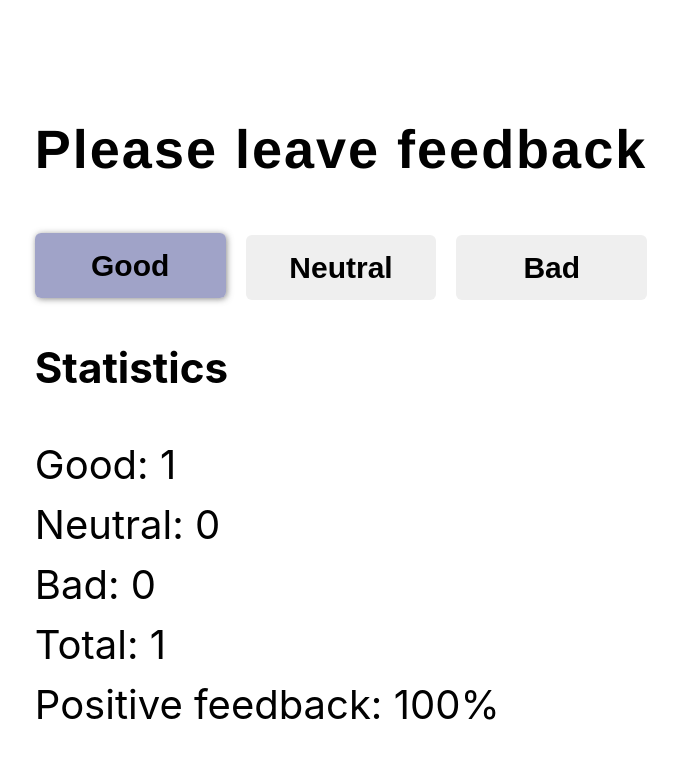
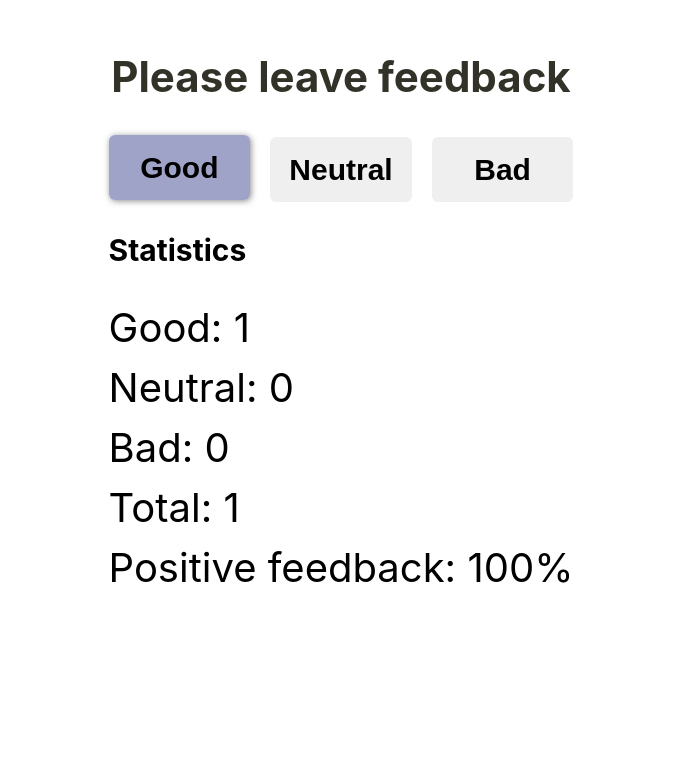
Before and after one commit to MaryShtayn/goit-react-hw-02-feedback, a React (Create React App) app: page / in a window 1280 px wide. Both pictures are taken after a click on the button "Good". Shown: the top 758 px of the page, without its empty margins (299-977 px from the left). Built offline with nearby package versions, Linux system fonts and the light colour scheme.

Commit message:
finished-fixed with styled-component

```diff
--- a/package.json
+++ b/package.json
@@ -10,6 +10,7 @@
     "react": "^18.1.0",
     "react-dom": "^18.1.0",
     "react-scripts": "5.0.1",
+    "styled-components": "^5.3.8",
     "web-vitals": "^2.1.3"
   },
   "scripts": {
--- a/src/components/App.jsx
+++ b/src/components/App.jsx
@@ -1,18 +1,62 @@
-import React, { Children } from 'react';
+import React, { Children, Component } from 'react';
 import { Section } from './Section/Section';
-export const App = () => {
-  return (
-    <div
-      style={{
-        height: '100vh',
-        display: 'flex',
-        justifyContent: 'center',
-        alignItems: 'center',
-        fontSize: 36,
-        color: '#010101',
-      }}
-    >
-      <Section title="Please leave feedback">{Children}</Section>
-    </div>
-  );
-};
+import { FeedbackOptions } from '../components/FeedbackOptions/FeedbackOptions';
+import { Statistics } from '../components/Statistics/Statistics';
+import { Notification } from '../components/Notification/Notification';
+import { Layout } from './Layout/Layout.styled';
+import { BtnSection } from './Section/Section.styled';
+
+export class App extends Component {
+  state = {
+    good: 0,
+    neutral: 0,
+    bad: 0,
+  };
+
+  handleFeedback = option => {
+    this.setState(prevState => {
+      return {
+        [option]: prevState[option] + 1,
+      };
+    });
+  };
+
+  countTotalFeedback = () => {
+    const { good, neutral, bad } = this.state;
+    return good + neutral + bad;
+  };
+
+  countPositiveFeedbackPercentage = () => {
+    const { good } = this.state;
+    return Math.round((good * 100) / this.countTotalFeedback()) || 0;
+  };
+
+  render() {
+    const { good, neutral, bad } = this.state;
+    const total = this.countTotalFeedback();
+
+    return (
+      <Layout>
+        <Section title="Please leave feedback">
+          <BtnSection>
+            <FeedbackOptions
+              options={Object.keys(this.state)}
+              onLeaveFeedback={this.handleFeedback}
+            />
+          </BtnSection>
+          {total === 0 ? (
+            <Notification message={'There is no feedback'} />
+          ) : (
+            <Statistics
+              good={good}
+              neutral={neutral}
+              bad={bad}
+              total={this.countTotalFeedback()}
+              positivePercentage={this.countPositiveFeedbackPercentage()}
+            />
+          )}
+        </Section>
+      </Layout>
+    );
+  }
+}
--- a/src/components/FeedbackOptions/FeedbackOptions.jsx
+++ b/src/components/FeedbackOptions/FeedbackOptions.jsx
@@ -1,18 +1,18 @@
 import React from 'react';
 import PropTypes from 'prop-types';
-import css from './FeedbackOptions.module.css';
+import { Button } from './FeedbackOptions.styled';
 
 export function FeedbackOptions({ options, onLeaveFeedback }) {
   return options.map(option => {
     return (
-      <button
-        className={css.feedback__btn}
+      <Button
+        className="feedback__btn"
         type="button"
         key={option}
         onClick={() => onLeaveFeedback(option)}
       >
         {option}
-      </button>
+      </Button>
     );
   });
 }
--- a/src/components/FeedbackOptions/FeedbackOptions.module.css
+++ /dev/null
@@ -1,25 +0,0 @@
-.feedback__btn {
-  width: 100%;
-  height: auto;
-  padding: 10px 15px;
-  margin-right: 20px;
-  font-size: 30px;
-  font-weight: 600;
-  text-align: center;
-  line-height: 1.5;
-  text-transform: capitalize;
-  border: none;
-  border-radius: 6px;
-  cursor: pointer;
-}
-
-.feedback__btn:last-child {
-  margin-right: 0;
-}
-.feedback__btn:hover,
-.feedback__btn:focus {
-  background-color: rgba(120, 124, 177, 0.701);
-  transform: translateY(-2px);
-  transition: cubic-bezier(0.075, 0.82, 0.165, 1);
-  box-shadow: 1px 1px 6px rgba(107, 107, 107, 0.778);
-}
--- /dev/null
+++ b/src/components/FeedbackOptions/FeedbackOptions.styled.js
@@ -0,0 +1,27 @@
+import styled from 'styled-components';
+
+export const Button = styled.button`
+  width: 100%;
+  height: auto;
+  padding: 10px 15px;
+  margin-right: 20px;
+  font-size: 30px;
+  font-weight: 600;
+  text-align: center;
+  line-height: 1.5;
+  text-transform: capitalize;
+  border: none;
+  border-radius: 6px;
+  cursor: pointer;
+
+  &:last-child {
+    margin-right: 0;
+  }
+  &:hover,
+  &:focus {
+    background-color: rgba(120, 124, 177, 0.701);
+    transform: translateY(-2px);
+    transition: cubic-bezier(0.075, 0.82, 0.165, 1);
+    box-shadow: 1px 1px 6px rgba(107, 107, 107, 0.778);
+  }
+`;
--- /dev/null
+++ b/src/components/Layout/Layout.styled.js
@@ -0,0 +1,9 @@
+import styled from 'styled-components';
+
+export const Layout = styled.div`
+  display: flex;
+  flex-direction: column;
+  align-items: center;
+  gap: 24px;
+  padding: 16px;
+`;
--- a/src/components/Section/Section.jsx
+++ b/src/components/Section/Section.jsx
@@ -1,74 +1,17 @@
-import React, { Component } from 'react';
 import PropTypes from 'prop-types';
-import { FeedbackOptions } from '../FeedbackOptions/FeedbackOptions';
-import { Statistics } from '../Statistics/Statistics';
-import { Notification } from '../Notification/Notification';
-import css from './Section.module.css';
 
-export class Section extends Component {
-  state = {
-    good: 0,
-    neutral: 0,
-    bad: 0,
-  };
+import { Title } from './Section.styled';
 
-  handleFeedback = option => {
-    this.setState(prevState => {
-      return {
-        [option]: prevState[option] + 1,
-      };
-    });
-  };
+export const Section = ({ title, children }) => {
+  return (
+    <section>
+      <Title>{title}</Title>
+      {children}
+    </section>
+  );
+};
 
-  countTotalFeedback = () => {
-    const { good, neutral, bad } = this.state;
-    return good + neutral + bad;
-  };
-
-  countPositiveFeedbackPercentage = () => {
-    const { good } = this.state;
-    return Math.round((good * 100) / this.countTotalFeedback()) || 0;
-  };
-
-  render() {
-    const { good, neutral, bad } = this.state;
-    const total = this.countTotalFeedback();
-    const title = 'Please leave feedback';
-    return (
-      <div>
-        <h2 className={css.title} title={title}>
-          {title}
-        </h2>
-        <div className={css.btnSection}>
-          <FeedbackOptions
-            options={Object.keys(this.state)}
-            onLeaveFeedback={this.handleFeedback}
-          />
-        </div>
-        <div>
-          {total === 0 ? (
-            <Notification message={'There is no feedback'} />
-          ) : (
-            <Statistics
-              good={good}
-              neutral={neutral}
-              bad={bad}
-              total={this.countTotalFeedback()}
-              positivePercentage={this.countPositiveFeedbackPercentage()}
-            />
-          )}
-        </div>
-      </div>
-    );
-  }
-}
 Section.propTypes = {
   title: PropTypes.string.isRequired,
-  // options: PropTypes.array.isRequired,
-  // onLeaveFeedback: PropTypes.func.isRequired,
-  // good: PropTypes.number.isRequired,
-  // neutral: PropTypes.number.isRequired,
-  // bad: PropTypes.number.isRequired,
-  // total: PropTypes.func.isRequired,
-  // positivePercentage: PropTypes.func.isRequired,
+  children: PropTypes.node,
 };
--- a/src/components/Section/Section.module.css
+++ /dev/null
@@ -1,13 +0,0 @@
-.title {
-  font-family: 'Franklin Gothic Medium', 'Arial Narrow', Arial, sans-serif;
-  text-align: center;
-  line-height: 1.5;
-  letter-spacing: 2px;
-}
-
-.btnSection {
-  display: flex;
-  flex-direction: row;
-  justify-content: space-between;
-  align-items: center;
-}
--- /dev/null
+++ b/src/components/Section/Section.styled.js
@@ -0,0 +1,14 @@
+import styled from 'styled-components';
+
+export const Title = styled.h2`
+  color: rgba(50, 50, 40, 1);
+  text-align: center;
+  font-size: 42px;
+`;
+
+export const BtnSection = styled.div`
+  display: flex;
+  flex-direction: row;
+  justify-content: space-between;
+  align-items: center;
+`;
--- a/src/components/Statistics/Statistics.jsx
+++ b/src/components/Statistics/Statistics.jsx
@@ -1,12 +1,12 @@
 import React from 'react';
 import PropTypes from 'prop-types';
-import css from './Statistics.module.css';
+import { StatisticsListStyled, StatisticsTitle } from './Statistics.styled';
 
 export function Statistics({ good, neutral, bad, total, positivePercentage }) {
   return (
     <>
-      <h3>Statistics</h3>
-      <ul className={css.statistics__list}>
+      <StatisticsTitle>Statistics</StatisticsTitle>
+      <StatisticsListStyled className="statistics__list">
         <li className="statistics__item" good={good}>
           Good: {good}
         </li>
@@ -22,7 +22,7 @@ export function Statistics({ good, neutral, bad, total, positivePercentage }) {
         <li className="statistics__item">
           Positive feedback: {positivePercentage}%
         </li>
-      </ul>
+      </StatisticsListStyled>
     </>
   );
 }
--- a/src/components/Statistics/Statistics.module.css
+++ /dev/null
@@ -1,7 +0,0 @@
-.statistics__list {
-  list-style: none;
-  margin: 0;
-  padding: 0;
-  font-size: 40px;
-  line-height: 1.5;
-}
--- /dev/null
+++ b/src/components/Statistics/Statistics.styled.js
@@ -0,0 +1,13 @@
+import styled from 'styled-components';
+
+export const StatisticsTitle = styled.h3`
+  font-size: 30px;
+`;
+
+export const StatisticsListStyled = styled.ul`
+  list-style: none;
+  margin: 0;
+  padding: 0;
+  font-size: 40px;
+  line-height: 1.5;
+`;
```
Also changed, not shown: 1 other file (tests, documents, lock files or other folders).
